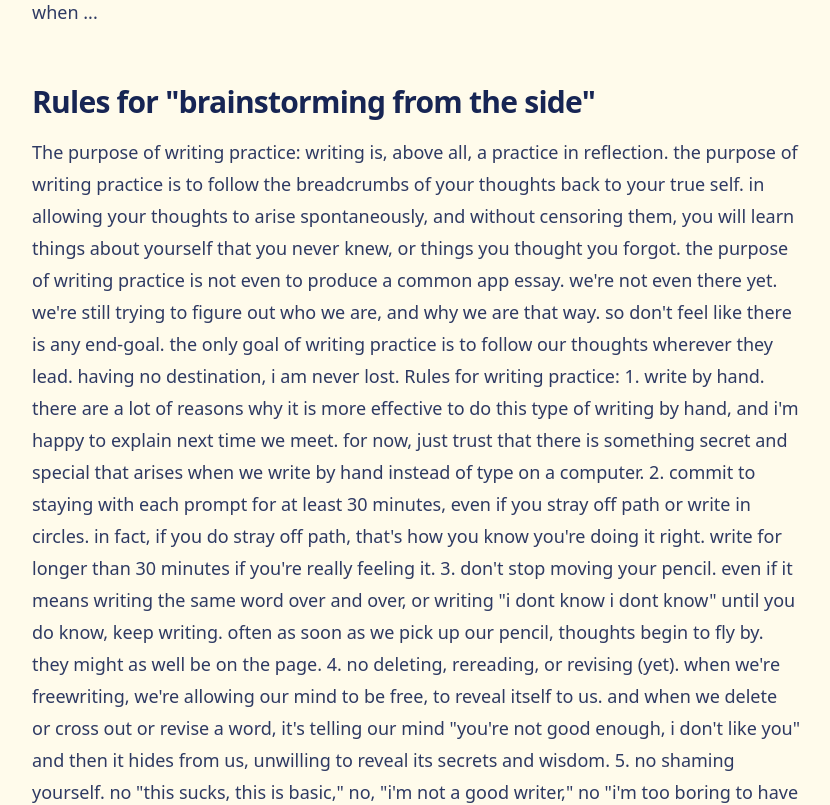
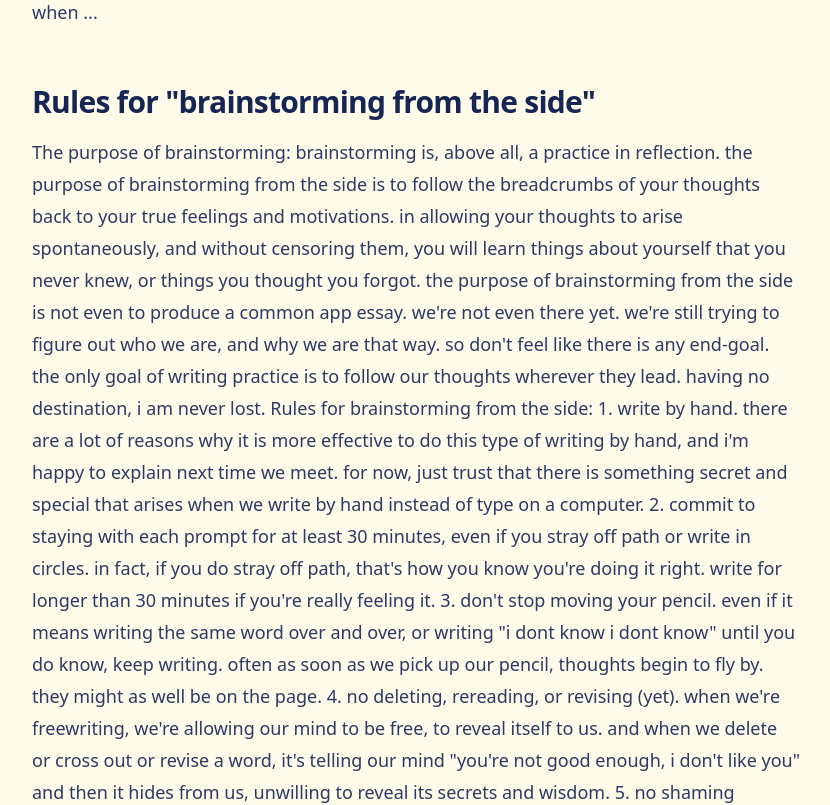
Before and after one commit to tendermoonflower/mpcc, a Next.js app: page /video in a window 1280 px wide. Shown: the part 900-1705 px from the top of the page, without its empty margins (224-1054 px from the left). Built offline with nearby package versions, Linux system fonts and the light colour scheme.

Commit message:
Update video.tsx

```diff
--- a/pages/video.tsx
+++ b/pages/video.tsx
@@ -53,11 +53,14 @@ export default function VideoPage() {
             </h2>
 
             <p className="text-lg leading-8 text-blue-950/90">
-              The purpose of writing practice:
+              The purpose of brainstorming:
 
-writing is, above all, a practice in reflection. the purpose of writing practice is to follow the breadcrumbs of your thoughts back to your true self. in allowing your thoughts to arise spontaneously, and without censoring them, you will learn things about yourself that you never knew, or things you thought you forgot. the purpose of writing practice is not even to produce a common app essay. we're not even there yet. we're still trying to figure out who we are, and why we are that way. so don't feel like there is any end-goal. the only goal of writing practice is to follow our thoughts wherever they lead. having no destination, i am never lost.
+brainstorming is, above all, a practice in reflection. the purpose of brainstorming from the side is to follow the breadcrumbs of your thoughts back to your true feelings and motivations.
+              in allowing your thoughts to arise spontaneously, and without censoring them, you will learn things about yourself that you never knew, or things you thought you forgot.
+              the purpose of brainstorming from the side is not even to produce a common app essay. we're not even there yet. we're still trying to figure out who we are, and why we are that way.
+              so don't feel like there is any end-goal. the only goal of writing practice is to follow our thoughts wherever they lead. having no destination, i am never lost.
 
-Rules for writing practice:
+Rules for brainstorming from the side:
 1. write by hand. there are a lot of reasons why it is more effective to do this type of writing by hand, and i'm happy to explain next time we meet. for now, just trust that there is something secret and special that arises when we write by hand instead of type on a computer.
 
 2. commit to staying with each prompt for at least 30 minutes, even if you stray off path or write in circles. in fact, if you do stray off path, that's how you know you're doing it right. write for longer than 30 minutes if you're really feeling it.
@@ -72,7 +75,10 @@ no, "i'm not a good writer,"
 no "i'm too boring to have anything to say,"
 no "this experience doesn't even matter."
 
-none of these statements are true. you're going to hear the voice in your head repeat these phrases to you. this is "monkey mind." it's just the voice in your head that chatters on, mostly with criticism or, "im bored, lets go eat." sometimes when you hear the voice it can be helpful to envision the voice as a person. what do they look like? why are they so critical? why are they trying to take you away from your work? are they worried you're going to stumble upon something important and how dare you feel important?      and then, you can imagine telling them to keep it down while you keep on writing.
+none of these statements are true. you're going to hear the voice in your head repeat these phrases to you. this is "monkey mind." it's just the voice in your head that chatters on, mostly with criticism or, "im bored, lets go eat."
+              sometimes when you hear the voice it can be helpful to envision the voice as a person. what do they look like? why are they so critical? why are they trying to take you away from your work?
+              are they worried you're going to stumble upon something important and how dare you feel important?
+              and then, you can imagine telling them to keep it down while you keep on writing.
 
             </p>
           </section>
```
